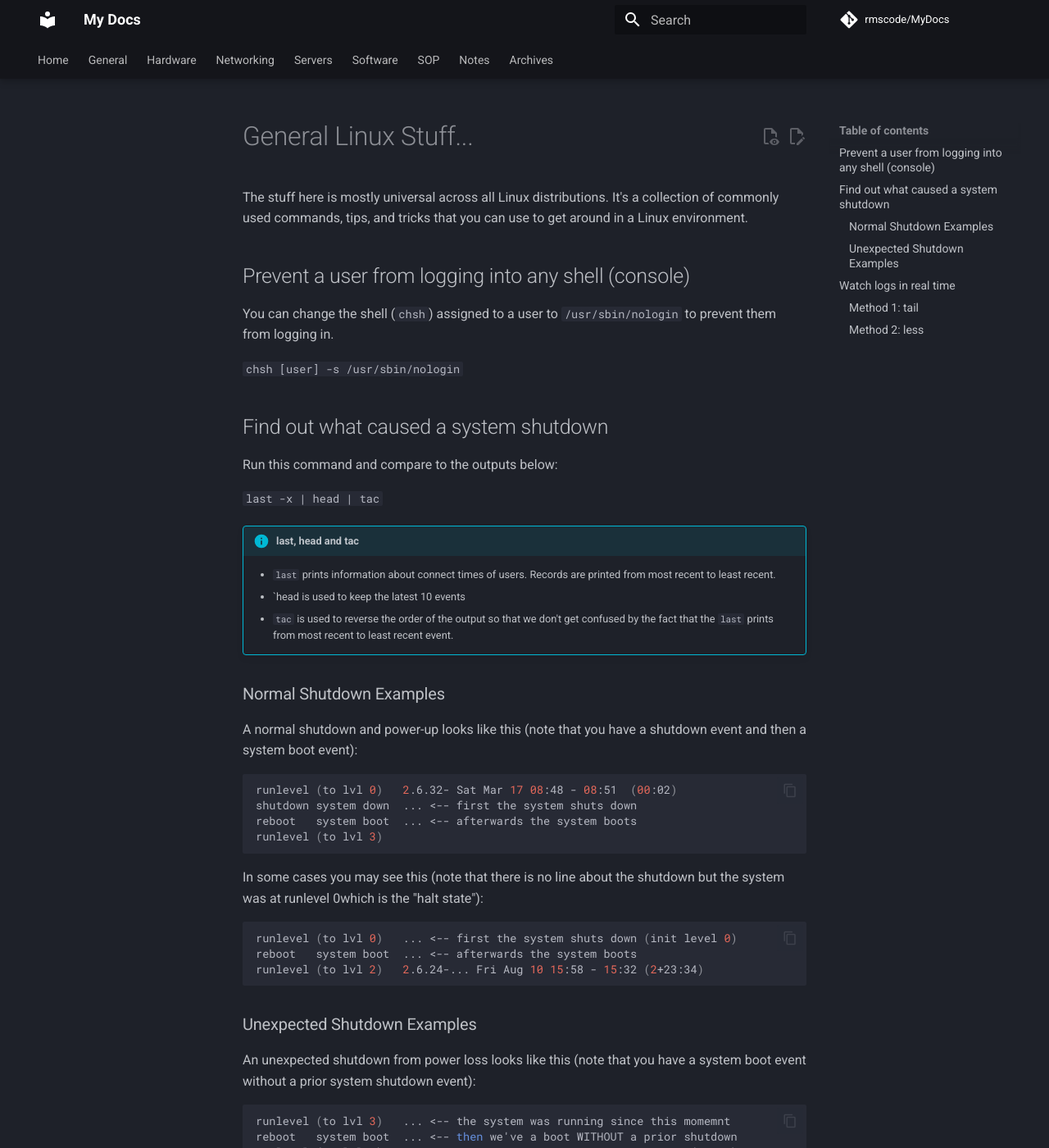
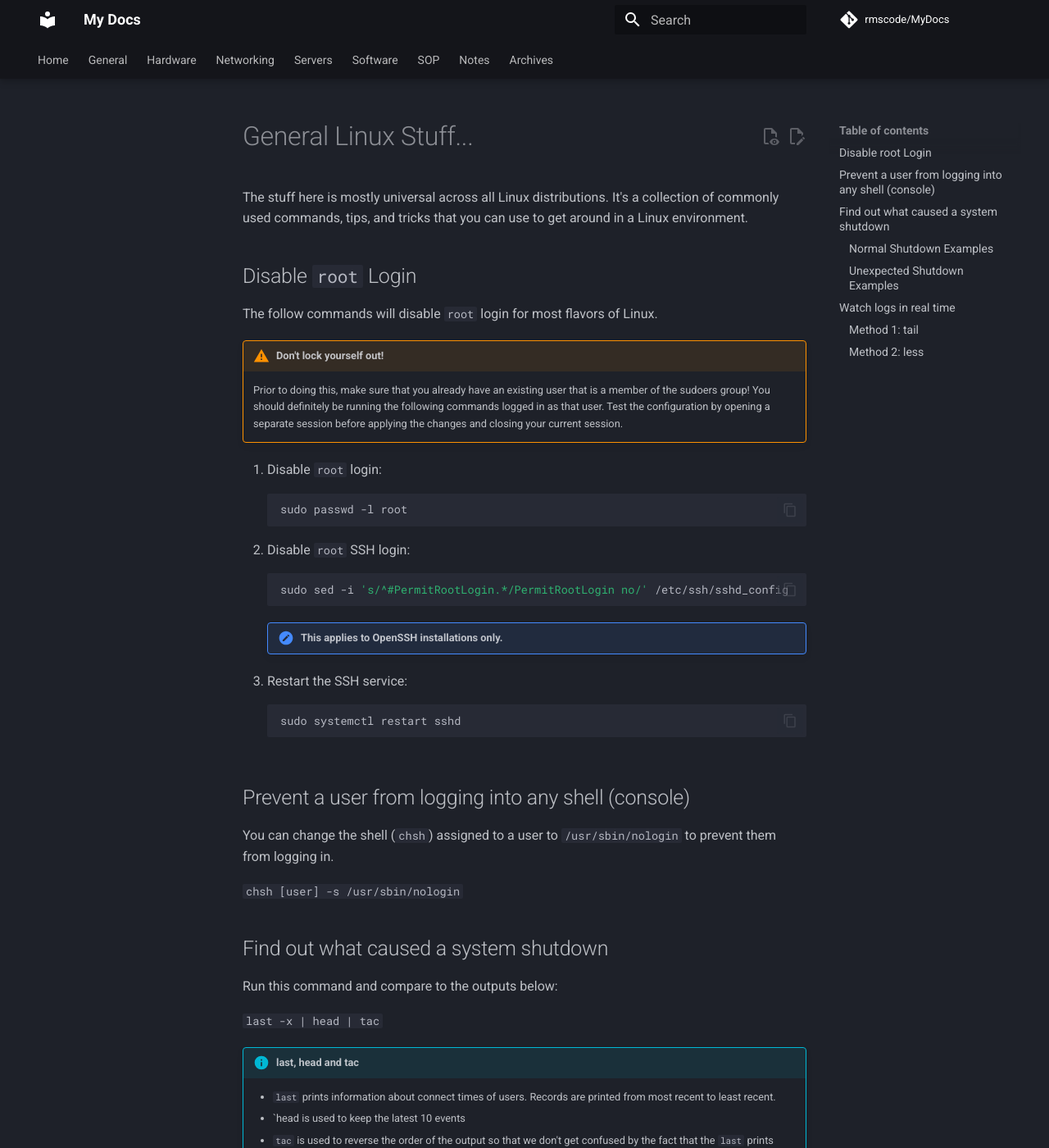
Before and after one commit to rmscode/binary-garden, an MkDocs documentation site: the page built from docs/software/operating-systems/linux/general.md, in a window 1280 px wide and 1400 px high. Shown: the whole window at 82% size. Built offline with MkDocs 1.6.1 and Material for MkDocs 9.7.7, drawn with Linux system fonts in a browser that asks for light colours; comment, search, counter and statistics services are not loaded.

Commit message:
Docs: Add disable root steps to linux/general

````diff
--- a/docs/software/operating-systems/linux/general.md
+++ b/docs/software/operating-systems/linux/general.md
@@ -1,6 +1,30 @@
 # General Linux Stuff...
 
 The stuff here is mostly universal across all Linux distributions. It's a collection of commonly used commands, tips, and tricks that you can use to get around in a Linux environment.
+
+## Disable `root` Login
+
+The follow commands will disable `root` login for most flavors of Linux.
+
+!!! warning "Don't lock yourself out!"
+
+	Prior to doing this, make sure that you already have an existing user that is a member of the sudoers group! You should definitely be running the following commands logged in as that user. Test the configuration by opening a separate session before applying the changes and closing your current session.
+
+1. Disable `root` login:</br>
+	```shell
+	sudo passwd -l root
+	```
+2. Disable `root` SSH login:</br>
+	```shell
+	sudo sed -i 's/^#PermitRootLogin.*/PermitRootLogin no/' /etc/ssh/sshd_config
+	```
+
+    !!! note "This applies to OpenSSH installations only."
+
+3. Restart the SSH service:</br>
+	```shell
+	sudo systemctl restart sshd
+	```
 
 ## Prevent a user from logging into any shell (console)
 
````
